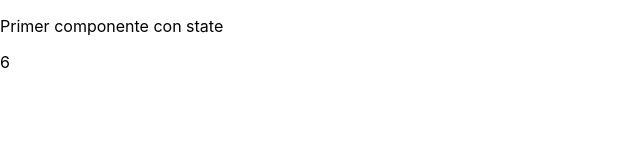
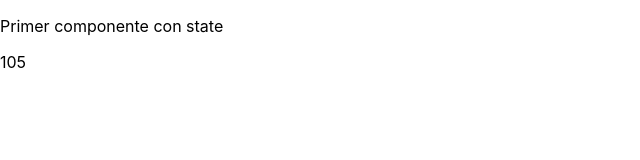
Before and after one commit to Sikay/curso-aprender-react, a React (Create React App) app: page / in a window 1280 px wide. Shown: the top 160 px of the page, without its empty margins (0-640 px from the left). Built offline with nearby package versions, Linux system fonts and the light colour scheme.

Commit message:
State IV Inicializando el estado mediante props

```diff
--- a/src/State.js
+++ b/src/State.js
@@ -1,9 +1,9 @@
 import React, { Component } from "react";
 
 class Contador extends Component {
-  constructor() {
-    super();
-    this.state = { contador: 1 };
+  constructor(props) {
+    super(props);
+    this.state = { contador: this.props.contadorInicial };
     //setState es asincrono
     setInterval(() => {
       this.setState({ contador: this.state.contador + 1 });
@@ -13,6 +13,10 @@ class Contador extends Component {
     return <ContadorNumero numero={this.state.contador} />;
   }
 }
+
+Contador.defaultProps = {
+  contadorInicial: 0
+};
 
 class ContadorNumero extends Component {
   render() {
@@ -27,7 +31,7 @@ class State extends Component {
     return (
       <div>
         <p>Primer componente con state</p>
-        <Contador />
+        <Contador contadorInicial={100} />
       </div>
     );
   }
```
